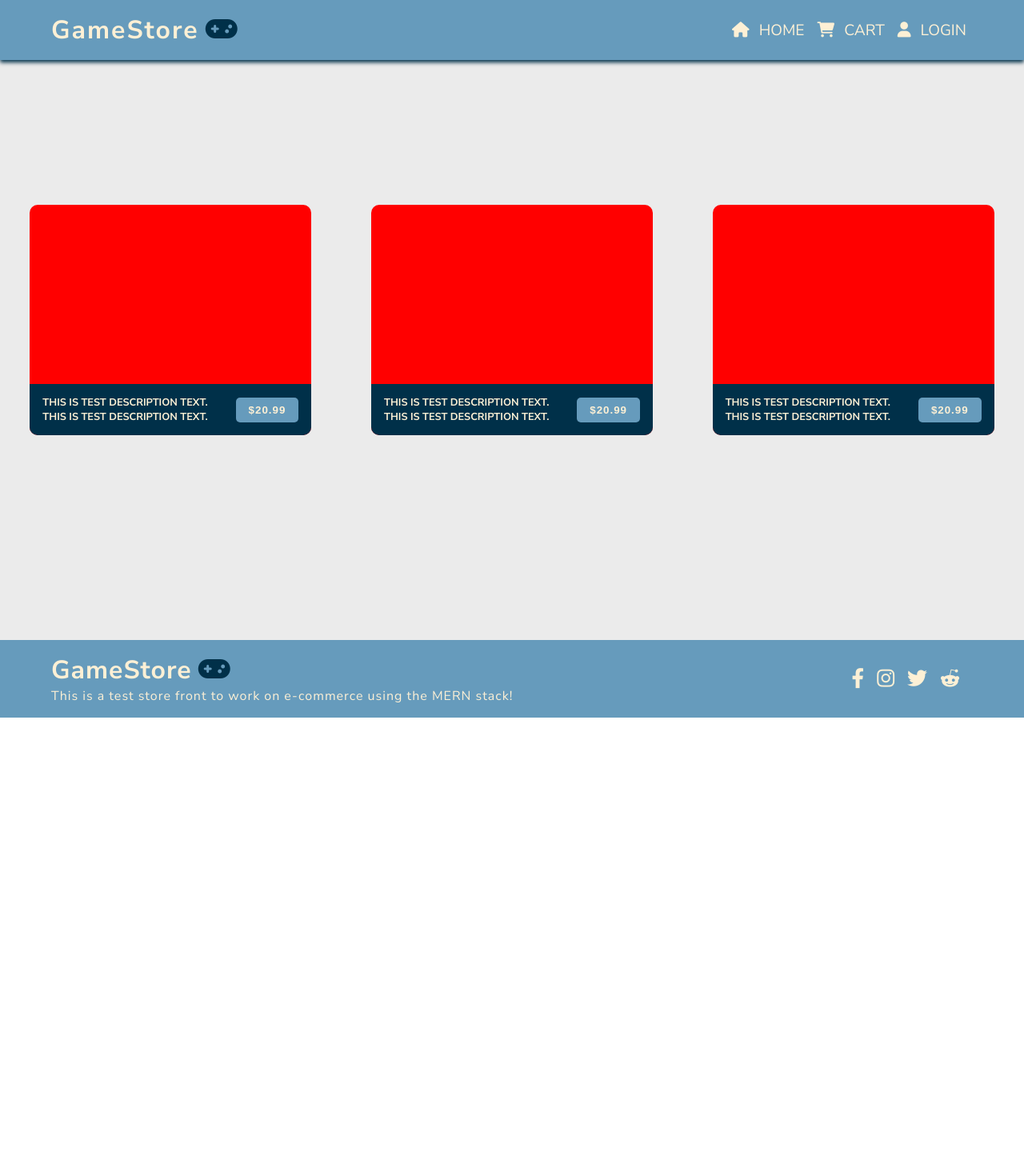
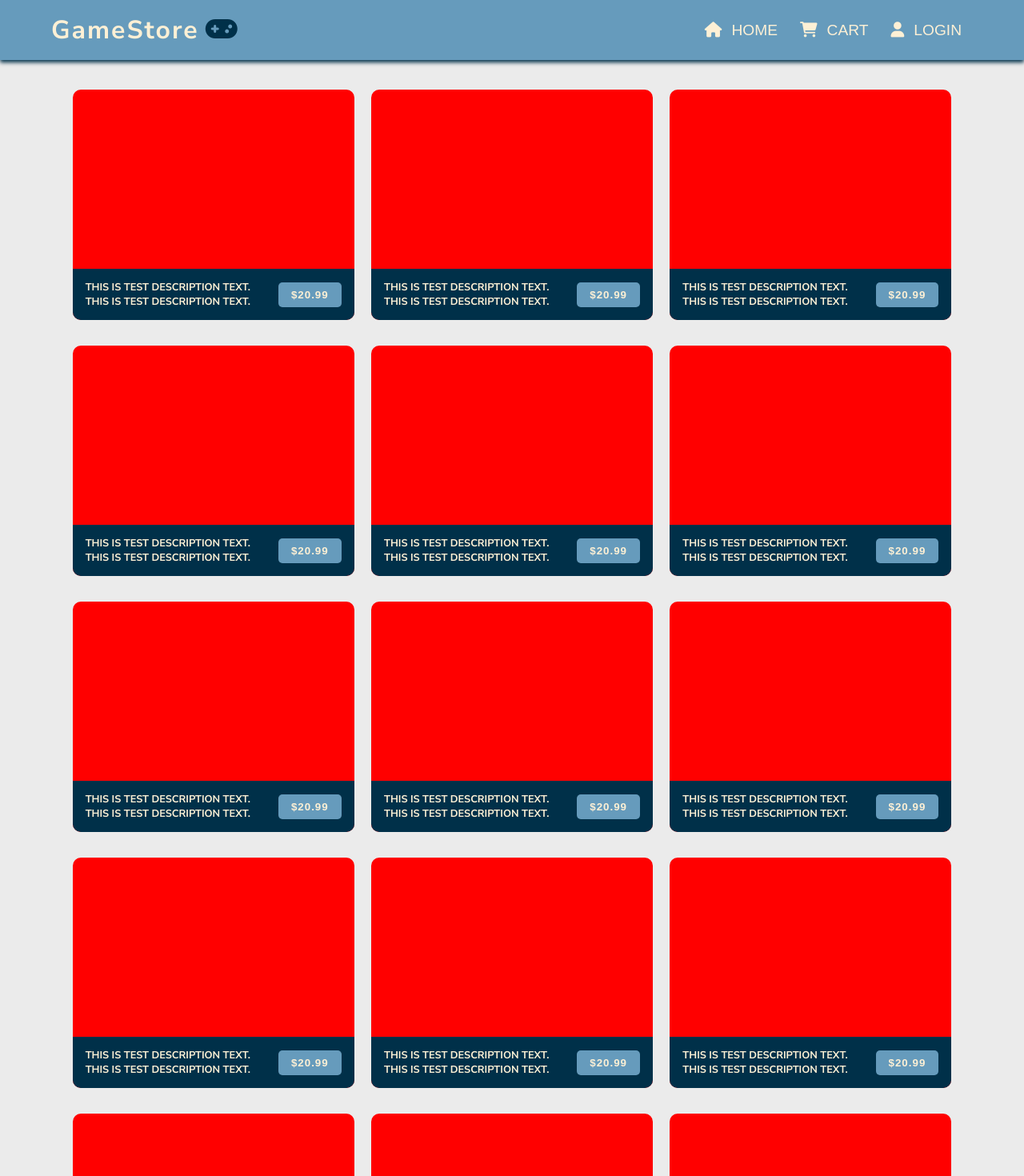
Before and after one commit to dsersch/mern-ecom, a React (Create React App) app in the folder client/: page / in a window 1280 px wide. Shown: the top 1470 px of the page at 80% size. Before the commit the page ends 897 px from the top, so only its background shows below. Built offline with nearby package versions, Linux system fonts and the light colour scheme.

Commit message:
link error fixed

```diff
--- a/client/src/components/layout/Header.jsx
+++ b/client/src/components/layout/Header.jsx
@@ -5,9 +5,9 @@ const Header = () => {
         <nav className={classes['nav-bar']}>
             <p>GameStore<i className='fa-solid fa-gamepad'></i></p>
             <ul className={classes['nav-link-container']}>
-                <li><a href='#' className={classes['nav-link']}><i className='fa-solid fa-house'></i>Home</a></li>
-                <li><a href='#' className={classes['nav-link']}><i className='fa-solid fa-cart-shopping'></i>Cart</a></li>
-                <li><a href='#' className={classes['nav-link']}><i className='fa-solid fa-user'></i>Login</a></li>
+                <li><button className={classes['nav-link']}><i className='fa-solid fa-house'></i>Home</button></li>
+                <li><button className={classes['nav-link']}><i className='fa-solid fa-cart-shopping'></i>Cart</button></li>
+                <li><button className={classes['nav-link']}><i className='fa-solid fa-user'></i>Login</button></li>
             </ul>
         </nav>
     )
--- a/client/src/components/layout/Header.module.css
+++ b/client/src/components/layout/Header.module.css
@@ -8,6 +8,7 @@
     box-shadow: 0px 3px 5px  #003049;
     position: fixed;
     width: 100vw;
+    z-index: 2;
 }
 
 .nav-bar p {
@@ -40,6 +41,9 @@
     color: inherit;
     font-size: 1.2rem;
     text-transform: uppercase;
+    border: none;
+    background-color: transparent;
+    cursor: pointer;
 }
 
 .nav-link i {
--- a/client/src/components/screens/Home.jsx
+++ b/client/src/components/screens/Home.jsx
@@ -7,6 +7,20 @@ const Home = () => {
             <Card />
             <Card />
             <Card />
+            <Card />
+            <Card />
+            <Card />
+            <Card />
+            <Card />
+            <Card />
+            <Card />
+            <Card />
+            <Card />
+            <Card />
+            <Card />
+            <Card />
+            <Card />
+            <Card />
         </main>
     )
 }
--- a/client/src/components/screens/Home.module.css
+++ b/client/src/components/screens/Home.module.css
@@ -1,11 +1,8 @@
 .home {
-    height: 100vh;
+    padding: 5rem;
     display: flex;
     align-items: center;
     justify-content: space-around;
+    flex-wrap: wrap;
     background-color: #ebebeb;
 }
-
-.heading-text {
-    color: red;
-}
--- a/client/src/components/utility/Card.module.css
+++ b/client/src/components/utility/Card.module.css
@@ -3,6 +3,7 @@
     color: blue;
     height: 18rem;
     width: 22rem;
+    margin-top: 2rem;
     position: relative;
     border-radius: 10px;
     overflow: hidden;
```
